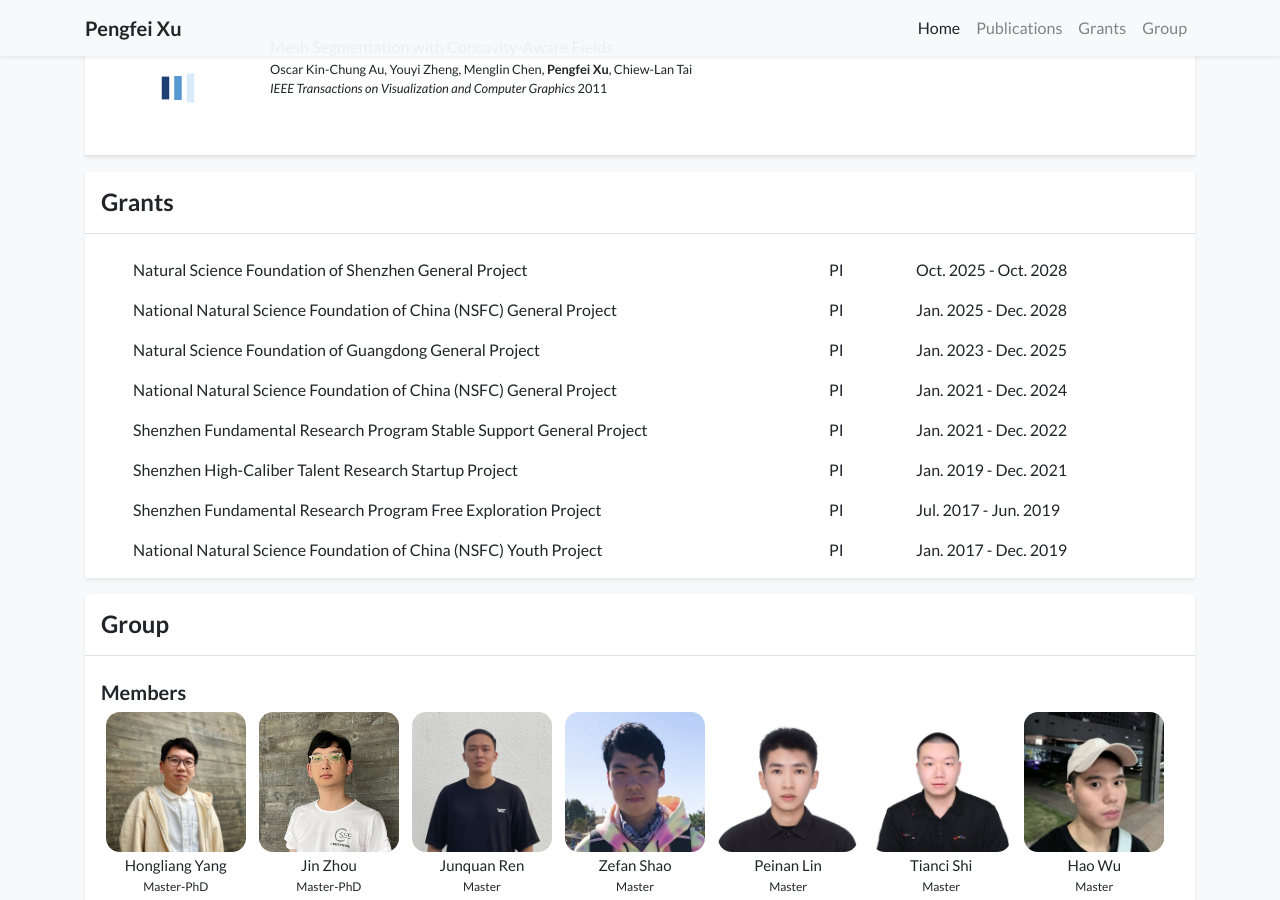
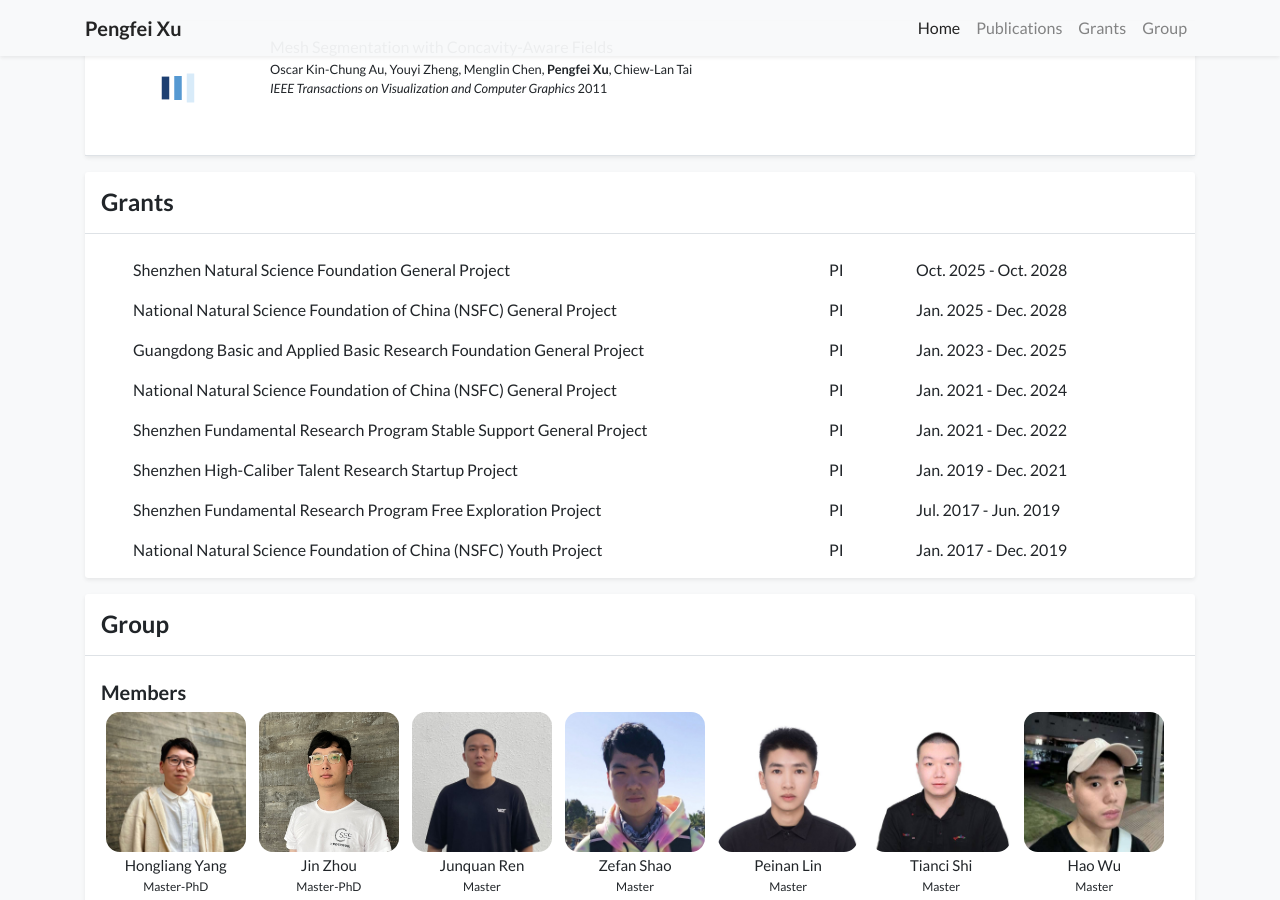
Before and after one commit to pengfeixu/pengfeixu.github.io, a Jekyll site: the page built from index.html, in a window 1280 px wide and 900 px high, scrolled down 4911 px. Built offline with Jekyll 4.4.1, drawn with Linux system fonts in a browser that asks for light colours; a style sheet for code colours, icons or effects is not loaded.

Commit message:
Update grants.yml

```diff
--- a/_data/grants.yml
+++ b/_data/grants.yml
@@ -1,7 +1,7 @@
 - title: Controllable Generation of Graphic User Interface Layouts
   role: PI
   amount: 300,000 RMB
-  project: Natural Science Foundation of Shenzhen General Project
+  project: Shenzhen Natural Science Foundation General Project
   number: JCYJ20250604181519025
   period: Oct. 2025 - Oct. 2028
 
@@ -15,7 +15,7 @@
 - title: Automatic Layout Generation with Small Amount of Samples
   role: PI
   amount: 100,000 RMB
-  project: Natural Science Foundation of Guangdong General Project
+  project: Guangdong Basic and Applied Basic Research Foundation General Project
   number: 2023A1515011297
   period: Jan. 2023 - Dec. 2025
 
```
